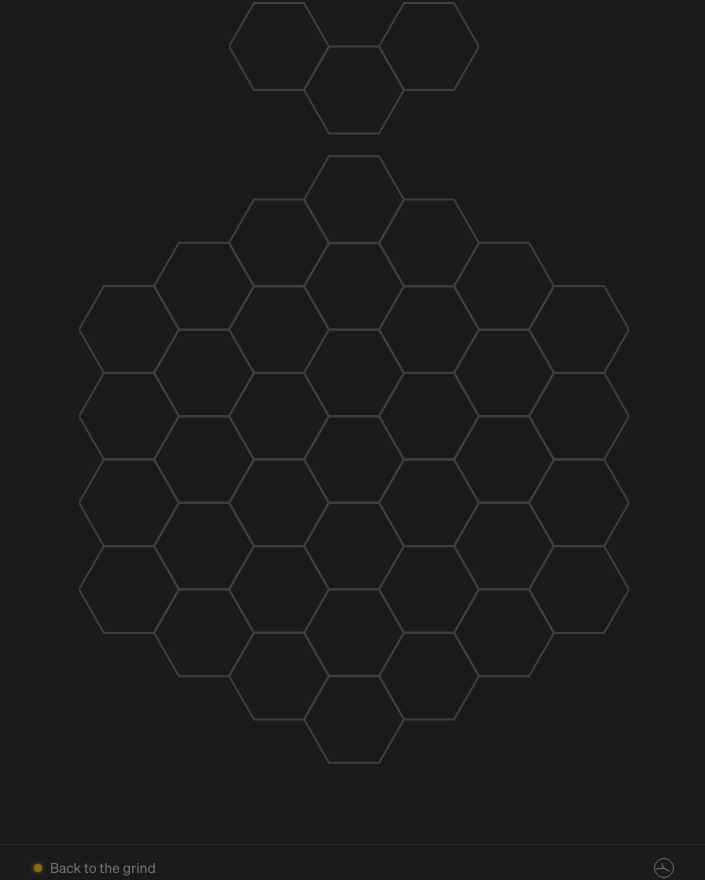
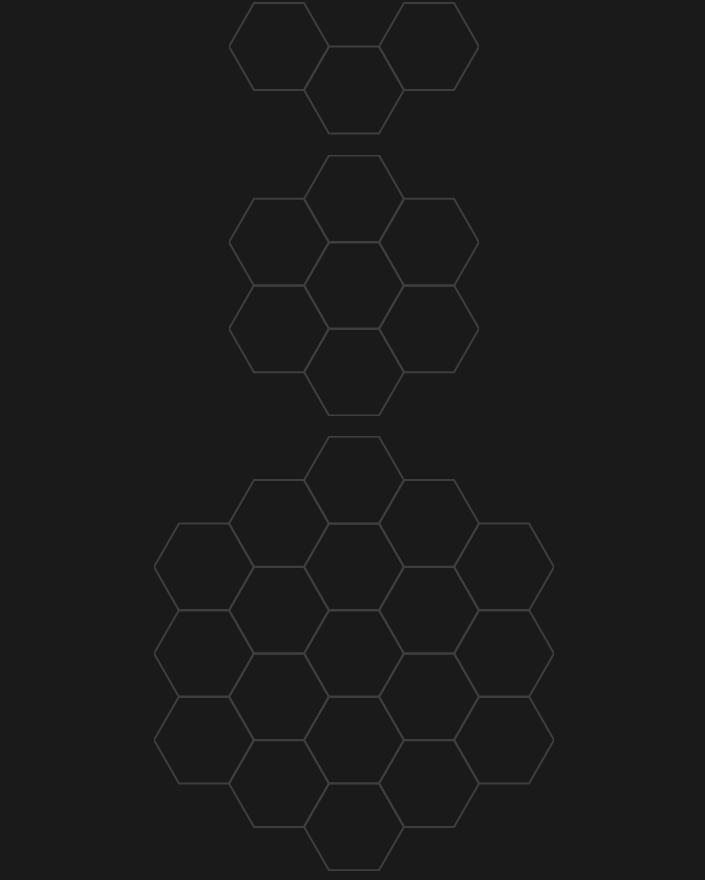
Before and after one commit to joeyvanlierop/joey, a Next.js app: page /hexagons in a window 1280 px wide. Shown: the part 339-1219 px from the top of the page, without its empty margins (278-983 px from the left). Built offline with nearby package versions, Linux system fonts and the light colour scheme.

Commit message:
Memoize the honeycomb

```diff
--- a/app/(playground)/hexagons/honeycomb.tsx
+++ b/app/(playground)/hexagons/honeycomb.tsx
@@ -1,6 +1,4 @@
-"use client";
-
-import { useState, useEffect } from "react";
+import { useMemo } from "react";
 import { Hexagon } from "./hexagon";
 
 type Hex = {
@@ -10,9 +8,7 @@ type Hex = {
 };
 
 export function Honeycomb({ size }) {
-  const [board, setBoard] = useState<Set<Hex>>(new Set());
-
-  useEffect(() => {
+  const board = useMemo(() => {
     const newBoard = new Set<Hex>();
 
     for (let q = -size; q <= size; q++) {
@@ -25,8 +21,8 @@ export function Honeycomb({ size }) {
       }
     }
 
-    setBoard(newBoard);
-  }, []);
+    return newBoard;
+  }, [size]);
 
   return (
     <figure>
--- a/app/(playground)/hexagons/page.tsx
+++ b/app/(playground)/hexagons/page.tsx
@@ -27,6 +27,8 @@ export default function Home() {
           <Hexagon x={150} y={-87} />
         </svg>
       </figure>
+      <Honeycomb size={1} />
+      <Honeycomb size={2} />
       <Honeycomb size={3} />
     </div>
   );
```
